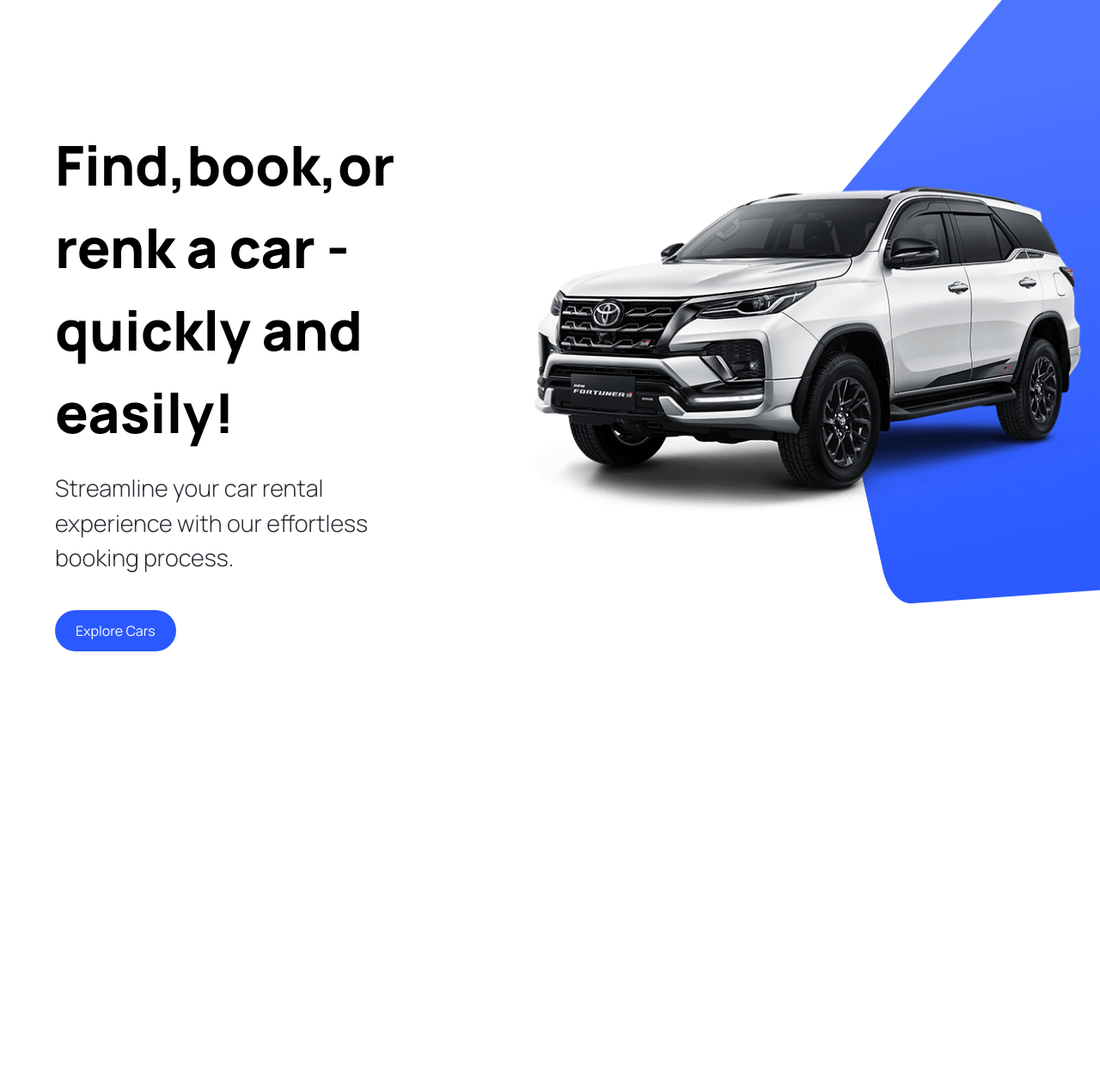
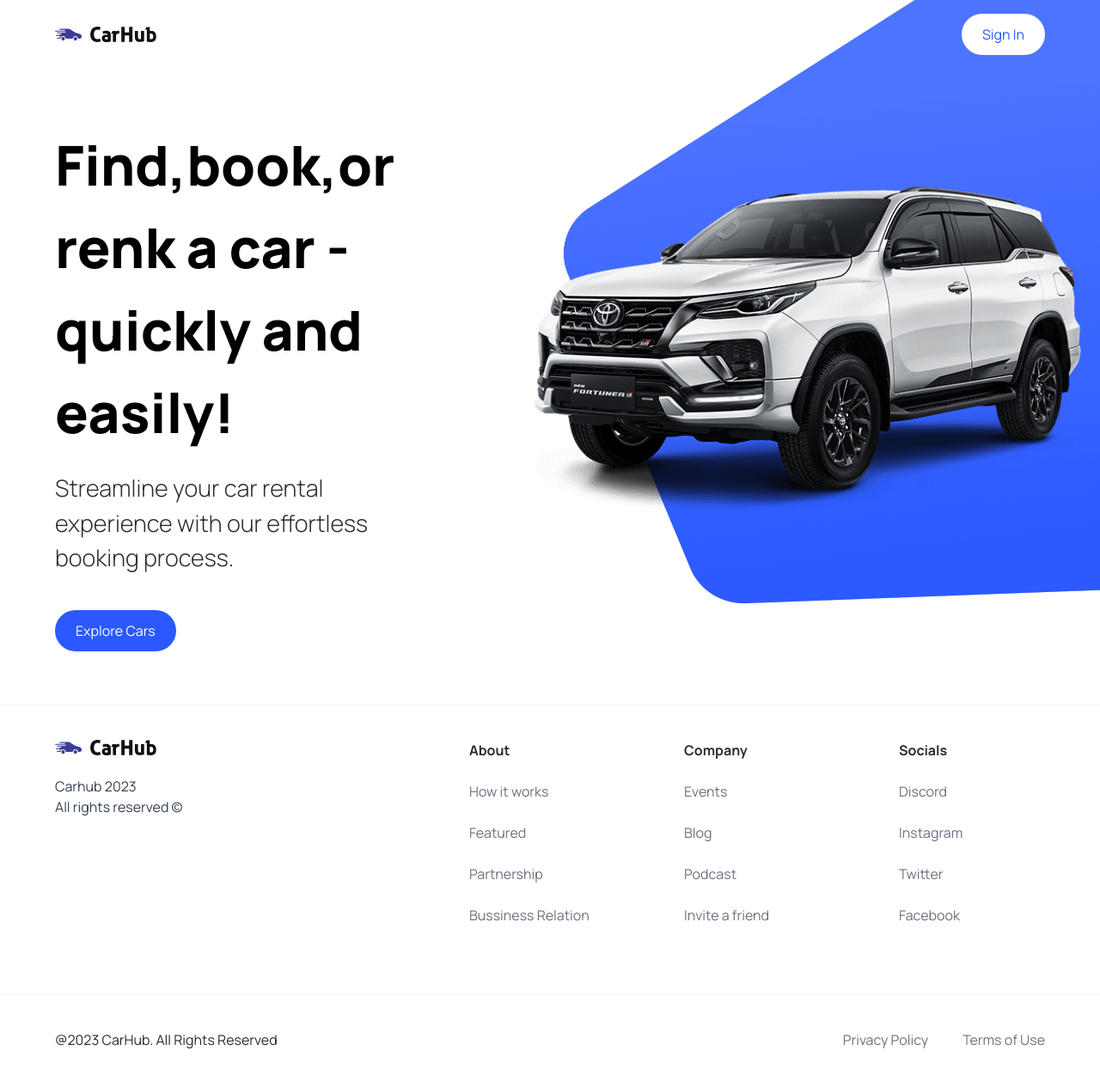
Before and after one commit to ferhatergun/car_showcase_Next.js14, a Next.js app: page / in a window 1280 px wide. Shown: the top 1258 px of the page at 86% size. Before the commit the page ends 800 px from the top, so only its background shows below. Built offline with nearby package versions, Linux system fonts and the light colour scheme.

Commit message:
navbar ve footer yapıldı

```diff
--- a/app/layout.tsx
+++ b/app/layout.tsx
@@ -1,12 +1,12 @@
 import type { Metadata } from 'next'
-import { Inter } from 'next/font/google'
 import './globals.css'
+import Navbar from '@/components/Navbar'
+import Footer from '@/components/Footer'
 
-const inter = Inter({ subsets: ['latin'] })
 
 export const metadata: Metadata = {
-  title: 'Create Next App',
-  description: 'Generated by create next app',
+  title: 'Car Hub',
+  description: 'Discover the best cars in the world.',
 }
 
 export default function RootLayout({
@@ -16,7 +16,11 @@
 }) {
   return (
     <html lang="en">
-      <body className={inter.className}>{children}</body>
+      <body className="relative">
+        <Navbar />
+        {children}
+        <Footer />
+      </body>
     </html>
   )
 }
--- a/components/CustomButton.tsx
+++ b/components/CustomButton.tsx
@@ -5,15 +5,16 @@
 interface CustomButtonProps {
     title:string,
     containerStyles?:string,
-    handleClick?:MouseEventHandler<HTMLButtonElement>
+    handleClick?:MouseEventHandler<HTMLButtonElement>,
+    btnType?:'button'|'submit'
 }
 
 const CustomButton = ({title,containerStyles,
-    handleClick}:CustomButtonProps) => {
+    handleClick,btnType}:CustomButtonProps) => {
   return (
     <button
     disabled={false}
-    type='button'
+    type={btnType || 'button'}
     className={`custom-btn ${containerStyles}`}
     onClick={handleClick}
     >
--- /dev/null
+++ b/components/Footer.tsx
@@ -0,0 +1,68 @@
+import React from "react";
+import Image from "next/image";
+import Link from "next/link";
+import { footerLinks } from "@/constants";
+
+const Footer = () => {
+  return (
+    <footer
+      className="flex flex-col text-black-100
+    mt-5 border-t border-gray-100"
+    >
+      <div
+        className="flex max-md:flex-col flex-wrap
+        justify-between gap-5 sm:px-16 px-6 py-10"
+      >
+        <div
+          className="flex flex-col justify-start items-start
+            gap-6"
+        >
+          <Image
+          src="/logo.svg"
+          alt="logo"
+          width={118}
+          height={18}
+          className="object-contain"
+          />
+          <p className="text-base text-gray-700">
+            Carhub 2023 <br />
+            All rights reserved &copy;
+          </p>
+        </div>
+        <div className="footer__links">
+            {
+                footerLinks.map((link)=>(
+                    <div key={link.title}
+                    className="footer__link">
+                        <h3 className="font-bold">{link.title}</h3>
+                        {link.links.map((item)=>(
+                            <Link key={item.title} href={item.url}
+                            className="text-gray-500">
+                                {item.title}
+                            </Link>
+                        ))}
+                    </div>
+                ))
+            }
+        </div>
+        </div>
+        <div className="flex justify-between
+        items-center flex-wrap mt-10 border-t
+        border-gray-100 sm:px-16 px-6 py-10">
+            <p>@2023 CarHub. All Rights Reserved</p>
+            <div className="footer__copyrights-link">
+                <Link href="/"
+                className="text-gray-500">
+                    Privacy Policy
+                </Link>
+                <Link href="/"
+                className="text-gray-500">
+                    Terms of Use
+                </Link>
+            </div>
+        </div>
+    </footer>
+  );
+};
+
+export default Footer;
--- a/components/Hero.tsx
+++ b/components/Hero.tsx
@@ -28,8 +28,9 @@
             <div className='hero__image'>
                 <Image src="/hero.png" alt="hero"
                 fill className='object-contain' />
+            </div>
                 <div className='hero__image-overlay'/>
-            </div>
+
         </div>
     </div>
     )
--- /dev/null
+++ b/components/Navbar.tsx
@@ -0,0 +1,33 @@
+import React from 'react'
+import Link from 'next/link'
+import Image from 'next/image'
+import CustomButton from './CustomButton'
+
+
+const Navbar = () => {
+  return (
+    <header className='w-full absolute z-10'>
+        <nav className='max-w-[1440px] mx-auto
+        flex justify-between items-center
+        sm:px-16 px-6 py-4'>
+            <Link href='/' className='flex
+            justify-center items-center'>
+                <Image src='/logo.svg'
+                alt='logo'
+                width={118}
+                height={18}
+                className='object-contain'/>
+            </Link>
+            <CustomButton
+            title='Sign In'
+            containerStyles='text-primary-blue
+            rounded-full bg-white min-w[130px]'
+            />
+        </nav>
+
+
+    </header>
+  )
+}
+
+export default Navbar
--- /dev/null
+++ b/constants/index.tsx
@@ -0,0 +1,101 @@
+export const manufacturers = [
+    "Acura",
+    "Alfa Romeo",
+    "Aston Martin",
+    "Audi",
+    "Bentley",
+    "BMW",
+    "Buick",
+    "Cadillac",
+    "Chevrolet",
+    "Chrysler",
+    "Citroen",
+    "Dodge",
+    "Ferrari",
+    "Fiat",
+    "Ford",
+    "GMC",
+    "Honda",
+    "Hyundai",
+    "Infiniti",
+    "Jaguar",
+    "Jeep",
+    "Kia",
+    "Lamborghini",
+    "Land Rover",
+    "Lexus",
+    "Lincoln",
+    "Maserati",
+    "Mazda",
+    "McLaren",
+    "Mercedes-Benz",
+    "MINI",
+    "Mitsubishi",
+    "Nissan",
+    "Porsche",
+    "Ram",
+    "Rolls-Royce",
+    "Subaru",
+    "Tesla",
+    "Toyota",
+    "Volkswagen",
+    "Volvo",
+  ];
+
+  export const yearsOfProduction = [
+    { title: "Year", value: "" },
+    { title: "2015", value: "2015" },
+    { title: "2016", value: "2016" },
+    { title: "2017", value: "2017" },
+    { title: "2018", value: "2018" },
+    { title: "2019", value: "2019" },
+    { title: "2020", value: "2020" },
+    { title: "2021", value: "2021" },
+    { title: "2022", value: "2022" },
+    { title: "2023", value: "2023" },
+  ];
+
+  export const fuels = [
+    {
+      title: "Fuel",
+      value: "",
+    },
+    {
+      title: "Gas",
+      value: "Gas",
+    },
+    {
+      title: "Electricity",
+      value: "Electricity",
+    },
+  ];
+
+  export const footerLinks = [
+    {
+      title: "About",
+      links: [
+        { title: "How it works", url: "/" },
+        { title: "Featured", url: "/" },
+        { title: "Partnership", url: "/" },
+        { title: "Bussiness Relation", url: "/" },
+      ],
+    },
+    {
+      title: "Company",
+      links: [
+        { title: "Events", url: "/" },
+        { title: "Blog", url: "/" },
+        { title: "Podcast", url: "/" },
+        { title: "Invite a friend", url: "/" },
+      ],
+    },
+    {
+      title: "Socials",
+      links: [
+        { title: "Discord", url: "/" },
+        { title: "Instagram", url: "/" },
+        { title: "Twitter", url: "/" },
+        { title: "Facebook", url: "/" },
+      ],
+    },
+  ];
```
